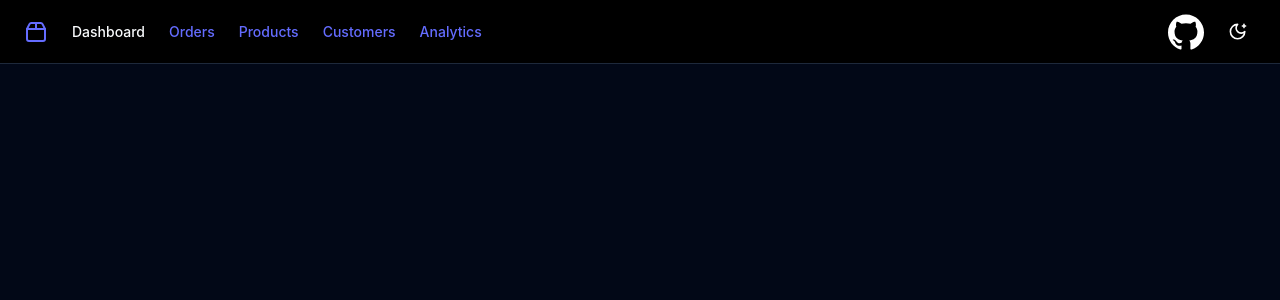
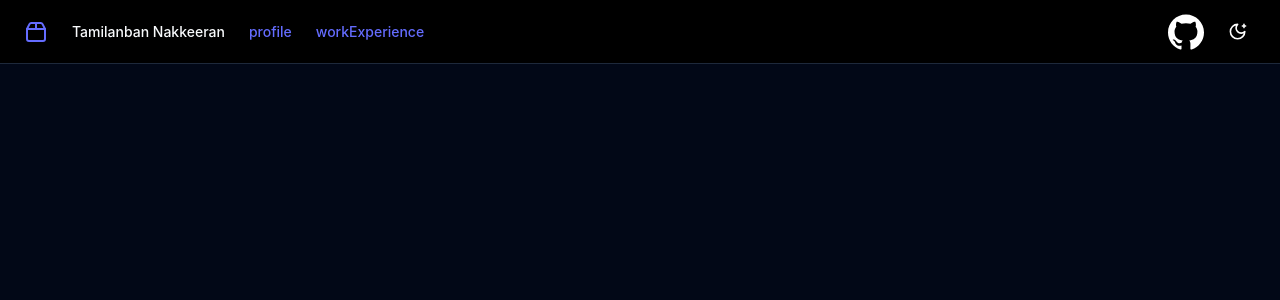
Before and after one commit to tamilanbann/tamilanbann.github.io, a React (Vite) app: page / in a window 1280 px wide. Shown: the top 300 px of the page. Built offline with nearby package versions, Linux system fonts and the light colour scheme.

Commit message:
changed nav bar

```diff
--- a/src/components/header.tsx
+++ b/src/components/header.tsx
@@ -17,19 +17,13 @@ export default function Header() {
             <span className="sr-only">Acme Inc</span>
           </a>
           <a href="#" className="text-foreground transition-colors ">
-            Dashboard
+            Tamilanban Nakkeeran
           </a>
           <a href="#" className=" transition-colors ">
-            Orders
+            profile
           </a>
           <a href="#" className=" transition-colors ">
-            Products
-          </a>
-          <a href="#" className=" transition-colors ">
-            Customers
-          </a>
-          <a href="#" className=" transition-colors ">
-            Analytics
+            workExperience
           </a>
         </nav>
         <Sheet>
@@ -56,31 +50,19 @@ export default function Header() {
                 href="#"
                 className="text-muted-foreground hover:text-foreground"
               >
-                Dashboard
+                Tamilanban Nakkeeran
               </a>
               <a
                 href="#"
                 className="text-muted-foreground hover:text-foreground"
               >
-                Orders
+                profile
               </a>
               <a
                 href="#"
                 className="text-muted-foreground hover:text-foreground"
               >
-                Products
-              </a>
-              <a
-                href="#"
-                className="text-muted-foreground hover:text-foreground"
-              >
-                Customers
-              </a>
-              <a
-                href="#"
-                className="text-muted-foreground hover:text-foreground"
-              >
-                Analytics
+                workExperience
               </a>
             </nav>
           </SheetContent>
```
